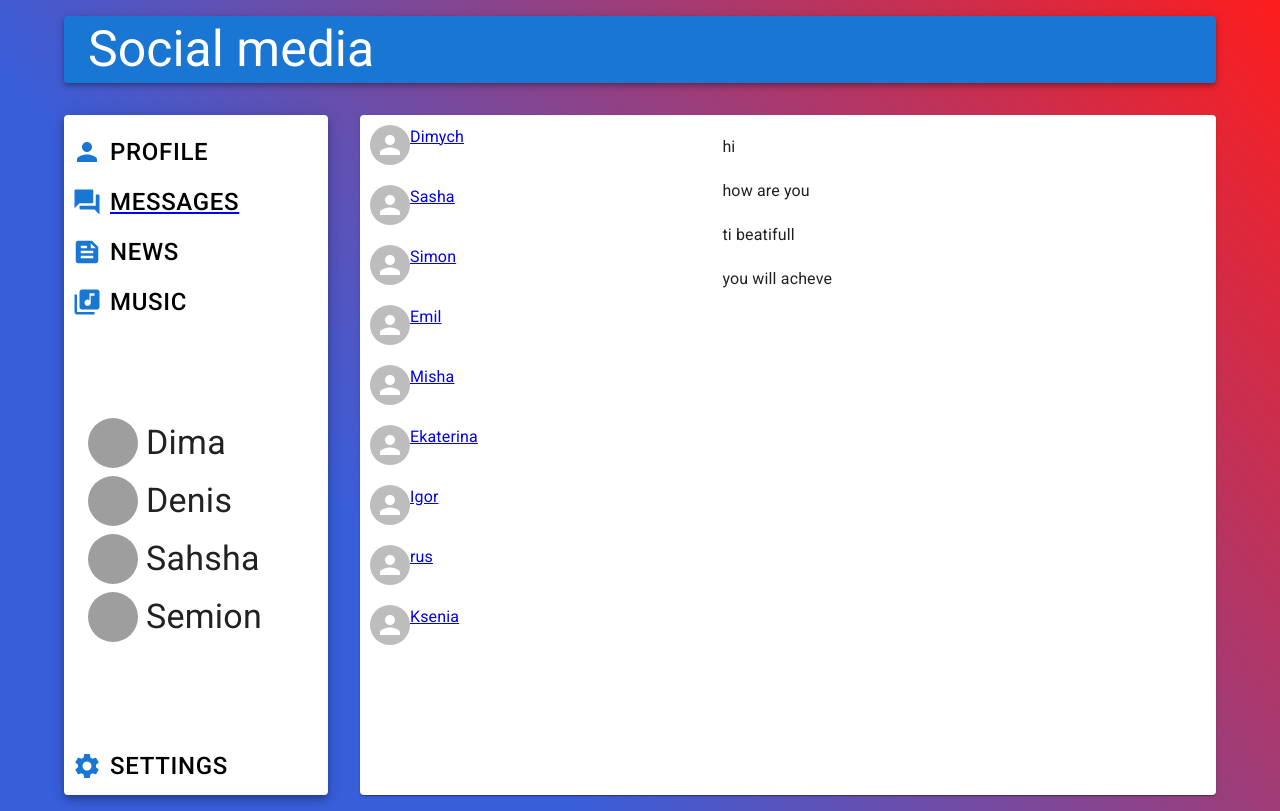
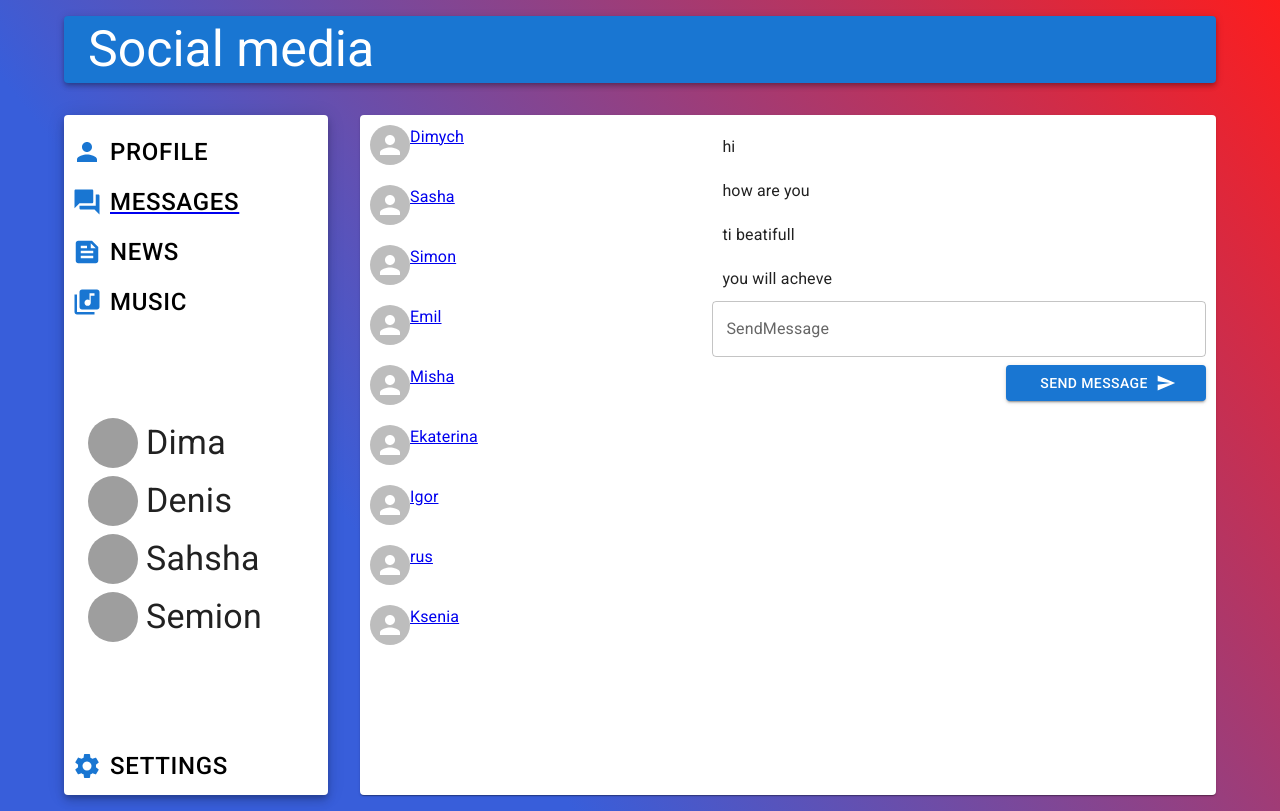
Before and after one commit to Kip-ochka/samurai-mui, a React (Create React App) app: page /dialogs in a window 1280 px wide. Built offline with nearby package versions, Linux system fonts and the light colour scheme; grey boxes are pictures that could not be loaded.

Commit message:
feat: prepare for rerender components after adding new post

```diff
--- a/src/components/App/App.jsx
+++ b/src/components/App/App.jsx
@@ -2,6 +2,7 @@ import Container from '@mui/material/Container'
 import GridSection from './GridSection/GridSection'
 import Header from './Header/Header'
 import CssBaseline from '@mui/material/CssBaseline'
+import {addPost} from "../../redux/state";
 
 function App({state}) {
   return (
@@ -13,7 +14,7 @@ function App({state}) {
     >
       <CssBaseline />
       <Header />
-      <GridSection friendsData={state.sidebar} profile={state.profilePage} messages={state.messagePage}/>
+      <GridSection friendsData={state.sidebar} profile={state.profilePage} messages={state.messagePage} addPost={addPost}/>
     </Container>
   )
 }
--- a/src/components/App/GridSection/GridSection.jsx
+++ b/src/components/App/GridSection/GridSection.jsx
@@ -2,7 +2,7 @@ import Grid from '@mui/material/Grid'
 import NavSection from './NavSection/NavSection'
 import MainBody from './MainBody/MainBody'
 
-function GridSection({friendsData, profile,messages}) {
+function GridSection({friendsData, profile,messages, addPost}) {
     return (
         <Grid
             container
@@ -14,7 +14,7 @@ function GridSection({friendsData, profile,messages}) {
                 <NavSection friendsData={friendsData}/>
             </Grid>
             <Grid item xs={9} sx={{height: '100%'}} component='main'>
-                <MainBody profilePage={profile} messagePage={messages}/>
+                <MainBody profilePage={profile} messagePage={messages} addPost={addPost}/>
             </Grid>
 
         </Grid>
--- a/src/components/App/GridSection/MainBody/Dialogs/Dialogs.jsx
+++ b/src/components/App/GridSection/MainBody/Dialogs/Dialogs.jsx
@@ -1,10 +1,16 @@
-import React from "react";
+import React, {useState} from "react";
 import l from './Dialogs.module.css'
 import Dialog from "./Dialog/Dialog";
 import Messages from "./Messages/Messages";
+import {Box, Button, TextField} from "@mui/material";
+import SendIcon from "@mui/icons-material/Send";
 
 
 const Dialogs = ({dialogsData}) => {
+    const [textAreaValue, setTextAreaValue] = useState('')
+    const handleInputChange = evt => {
+        setTextAreaValue(evt.target.value)
+    }
     return (
         <div className={l.dialogs}>
             <div>
@@ -12,11 +18,23 @@ const Dialogs = ({dialogsData}) => {
                     return <Dialog key={dialog.id} id={dialog.id} name={dialog.name}/>
                 })}
             </div>
-            <div className={l.messages}>
+            <Box sx={{width: '100%', display: 'flex', flexDirection: 'column'}} className={l.messages}>
                 {dialogsData.messages.map(message => {
                     return <Messages key={message.id} message={message.message}/>
                 })}
-            </div>
+                <TextField id="outlined-basic" label="SendMessage" variant="outlined" sx={{width: '100%'}}
+                           value={textAreaValue} onChange={handleInputChange}/>
+                <Button
+                    onClick={() => {
+                        alert(textAreaValue)
+                    }}
+                    variant='contained'
+                    color='primary'
+                    endIcon={<SendIcon/>}
+                    sx={{width: '200px', alignSelf: 'end', mt: 1, mb: 1}}
+                >Send message</Button>
+
+            </Box>
         </div>
     )
 
--- a/src/components/App/GridSection/MainBody/MainBody.jsx
+++ b/src/components/App/GridSection/MainBody/MainBody.jsx
@@ -7,11 +7,11 @@ import Music from "./Music/Music";
 import Settings from "./Settings/Settings";
 import Profile from "./Profile/Profile";
 
-export default function MainBody({profilePage, messagePage}) {
+export default function MainBody({profilePage, messagePage, addPost}) {
     return (
         <Paper sx={{minHeight: '85vh'}}>
             <Routes>
-                <Route path="/" element={<Profile posts={profilePage}/>}/>
+                <Route path="/" element={<Profile postsList={profilePage} addPost={addPost}/>}/>
                 <Route path="/dialogs/*"
                        element={<Dialogs dialogsData={messagePage}/>}/>
                 <Route path="/news" element={<News/>}/>
--- a/src/components/App/GridSection/MainBody/Profile/Posts/Posts.jsx
+++ b/src/components/App/GridSection/MainBody/Profile/Posts/Posts.jsx
@@ -1,11 +1,15 @@
-import { Box, Grid, TextField, Button, Typography } from '@mui/material'
+import React, {useState} from "react";
+import {Box, Grid, TextField, Button, Typography} from '@mui/material'
 import Post from './Post/Post'
 import SendIcon from '@mui/icons-material/Send'
 
-const Posts = ({posts}) => {
-
+const Posts = ({postsList, addPost}) => {
+    const [textAreaValue, setTextAreaValue] = useState('')
+    const handleInput = evt => {
+        setTextAreaValue(evt.target.value)
+    }
     return (
-    <Box sx={{ pl: 4, pr: 4, display: 'flex', flexDirection: 'column' }}>
+        <Box sx={{pl: 4, pr: 4, display: 'flex', flexDirection: 'column'}}>
             <Box
                 component='label'
                 sx={{
@@ -17,21 +21,22 @@ const Posts = ({posts}) => {
                     color: '#1976d2',
                 }}
             >
-        <Typography variant='subtitle1' color='primary' sx={{ pb: 1 }}>
+                <Typography variant='subtitle1' color='primary' sx={{pb: 1}}>
                     My posts
                 </Typography>
-        <TextField id='filled-basic' label='your news...' />
+                <TextField id='filled-basic' label='your news...' value={textAreaValue} onChange={handleInput}/>
             </Box>
             <Button
+                onClick={addPost(textAreaValue)}
                 variant='contained'
                 color='primary'
-        endIcon={<SendIcon />}
-        sx={{ width: '150px', alignSelf: 'end', mt: 1, mb: 1 }}
+                endIcon={<SendIcon/>}
+                sx={{width: '150px', alignSelf: 'end', mt: 1, mb: 1}}
             >
                 Send post
             </Button>
             <Grid>
-          {posts.map(data=>{
+                {postsList.posts.map(data => {
                     return <Post key={data.id} textContent={data.message} likeCount={data.likeCount}/>
                 })}
             </Grid>
--- a/src/components/App/GridSection/MainBody/Profile/Profile.jsx
+++ b/src/components/App/GridSection/MainBody/Profile/Profile.jsx
@@ -2,11 +2,11 @@ import React from 'react';
 import UserSection from "./UserSection/UserSection";
 import Posts from "./Posts/Posts";
 
-const Profile = (props) => {
+const Profile = ({postsList, addPost}) => {
     return (
         <div>
             <UserSection/>
-            <Posts posts={props}/>
+            <Posts postsList={postsList} addPost={addPost}/>
         </div>
 
 
--- a/src/index.jsx
+++ b/src/index.jsx
@@ -3,8 +3,8 @@ import {BrowserRouter} from "react-router-dom";
 import './index.css'
 import App from './components/App/App'
 import state from './redux/state.js'
-
+import {addPost} from "./redux/state.js";
 
 const root = ReactDOM.createRoot(document.getElementById('root'))
 root.render(
-    <BrowserRouter><App state={state}/></BrowserRouter>)
+    <BrowserRouter><App state={state} addPost={addPost}/></BrowserRouter>)
--- a/src/redux/state.js
+++ b/src/redux/state.js
@@ -57,5 +57,12 @@ let state = {
     },
 }
 
-
+export const addPost = (postMessage) => {
+    const newPost = {
+        id:99,
+        message:postMessage,
+        likeCount:0
+    }
+    state.profilePage.posts.push(newPost)
+}
     export default state
```
Also changed, not shown: src/renderer.js (added, +13 -0 lines). Lines whose indentation alone changed are shown as unchanged.
